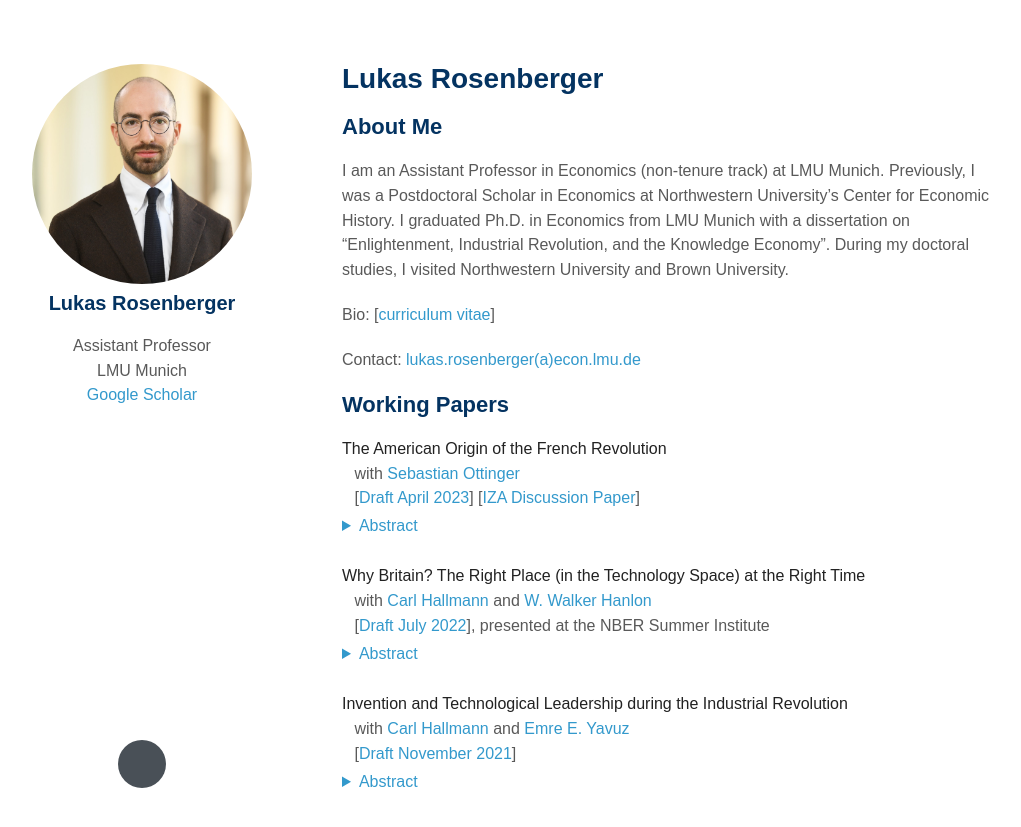
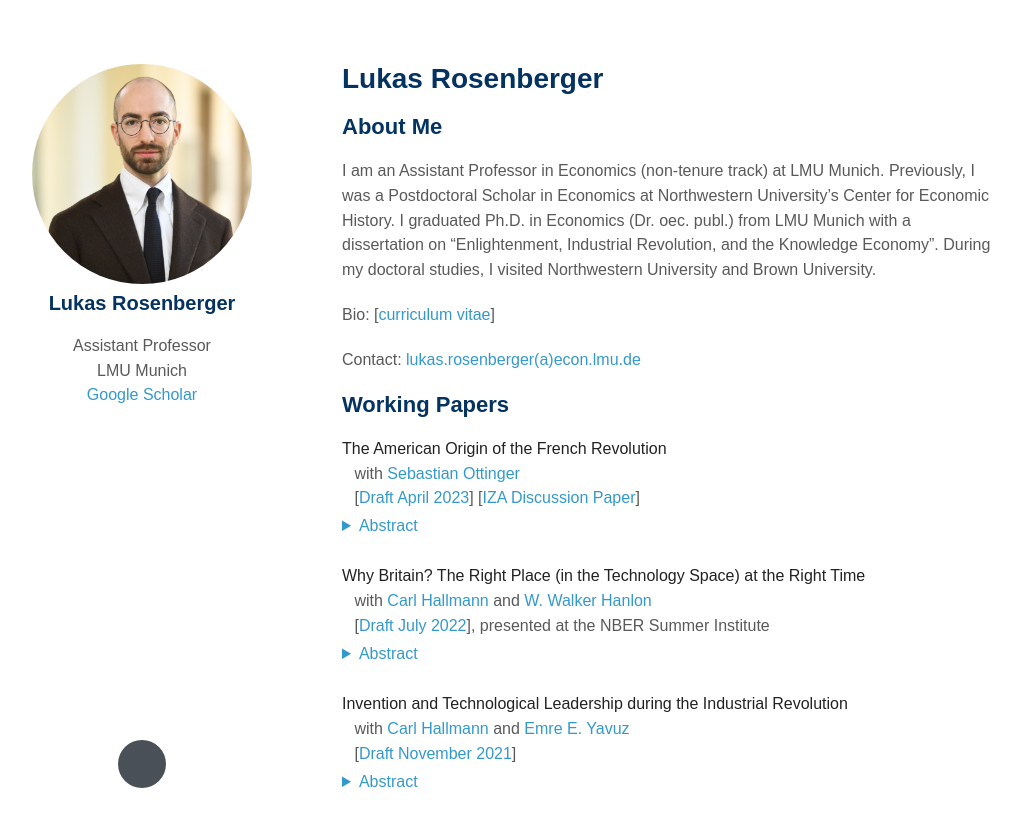
Before and after one commit to lukasrosenberger/lukasrosenberger.github.io, a Jekyll site: the page built from index.md, in a window 1280 px wide. Shown: the top 827 px of the page, without its empty margins (128-1149 px from the left). Built offline with Jekyll 4.4.1, drawn with Linux system fonts in a browser that asks for light colours; nearby versions of some CDN libraries; some web fonts are replaced; a style sheet for code colours, icons or effects is not loaded.

Commit message:
small change

```diff
--- a/index.md
+++ b/index.md
@@ -6,7 +6,7 @@ layout: homepage
 
 ## About Me
 
-I am an Assistant Professor in Economics (non-tenure track) at LMU Munich. Previously, I was a Postdoctoral Scholar in Economics at Northwestern University's Center for Economic History. I graduated Ph.D. in Economics from LMU Munich with a dissertation on "Enlightenment, Industrial Revolution, and the Knowledge Economy". During my doctoral studies, I visited Northwestern University and Brown University.
+I am an Assistant Professor in Economics (non-tenure track) at LMU Munich. Previously, I was a Postdoctoral Scholar in Economics at Northwestern University's Center for Economic History. I graduated Ph.D. in Economics (Dr. oec. publ.) from LMU Munich with a dissertation on "Enlightenment, Industrial Revolution, and the Knowledge Economy". During my doctoral studies, I visited Northwestern University and Brown University.
 
 Bio: [[curriculum vitae](https://lukasrosenberger.github.io/download/CV_RosenbergerL_2023_Aug.pdf)]
 
```
